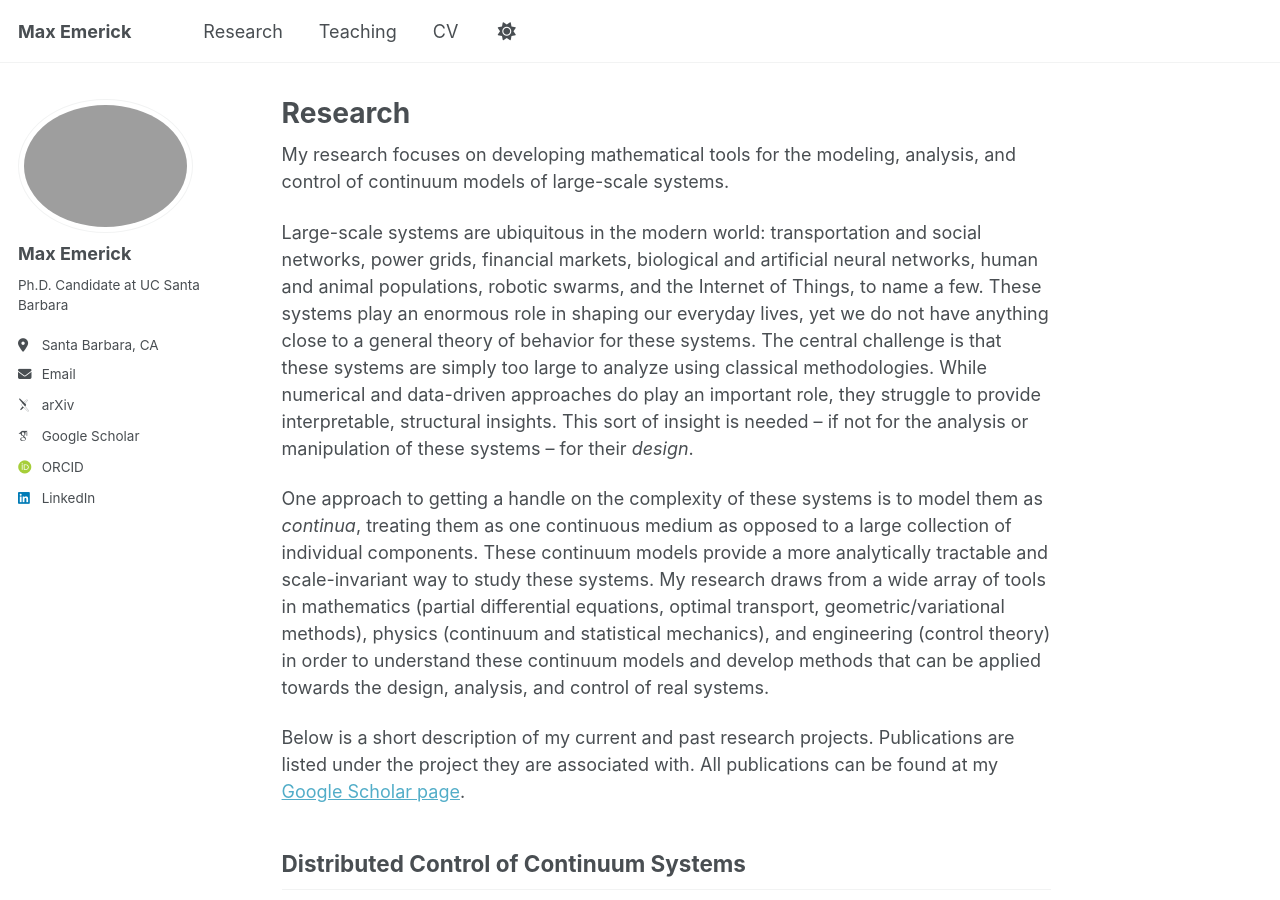
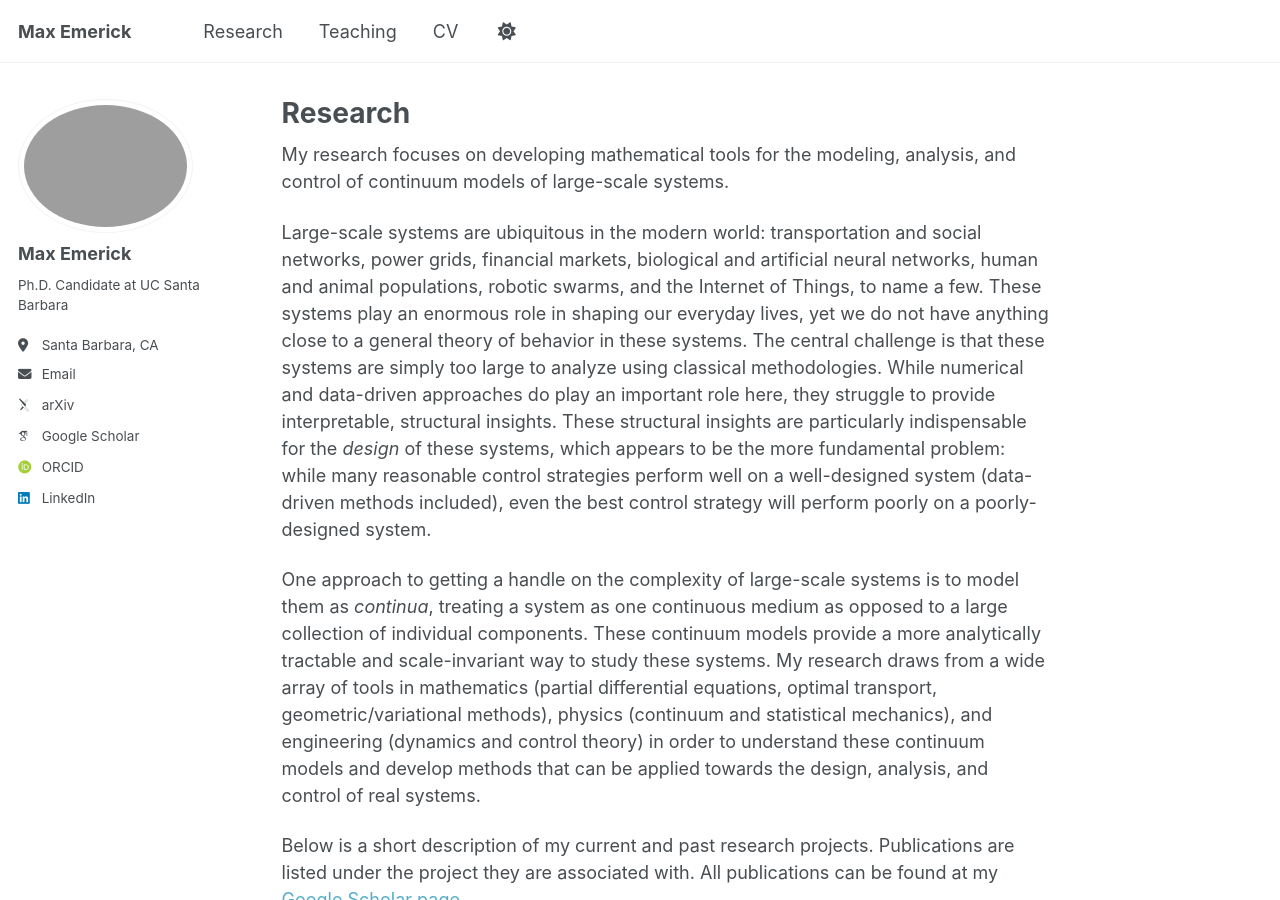
Before and after one commit to maxemerick/maxemerick.github.io, a Jekyll site: the page built from _pages/research.md, in a window 1280 px wide and 900 px high. Built offline with Jekyll 4.4.1, drawn with Linux system fonts in a browser that asks for light colours; some web fonts are replaced.

Commit message:
Update research.md

```diff
--- a/_pages/research.md
+++ b/_pages/research.md
@@ -8,9 +8,9 @@ redirect_from:
 
 My research focuses on developing mathematical tools for the modeling, analysis, and control of continuum models of large-scale systems.
 
-Large-scale systems are ubiquitous in the modern world: transportation and social networks, power grids, financial markets, biological and artificial neural networks, human and animal populations, robotic swarms, and the Internet of Things, to name a few. These systems play an enormous role in shaping our everyday lives, yet we do not have anything close to a general theory of behavior for these systems. The central challenge is that these systems are simply too large to analyze using classical methodologies. While numerical and data-driven approaches do play an important role, they struggle to provide interpretable, structural insights. This sort of insight is needed -- if not for the analysis or manipulation of these systems -- for their *design*.
+Large-scale systems are ubiquitous in the modern world: transportation and social networks, power grids, financial markets, biological and artificial neural networks, human and animal populations, robotic swarms, and the Internet of Things, to name a few. These systems play an enormous role in shaping our everyday lives, yet we do not have anything close to a general theory of behavior in these systems. The central challenge is that these systems are simply too large to analyze using classical methodologies. While numerical and data-driven approaches do play an important role here, they struggle to provide interpretable, structural insights. These structural insights are particularly indispensable for the *design* of these systems, which appears to be the more fundamental problem: while many reasonable control strategies perform well on a well-designed system (data-driven methods included), even the best control strategy will perform poorly on a poorly-designed system.
 
-One approach to getting a handle on the complexity of these systems is to model them as *continua*, treating them as one continuous medium as opposed to a large collection of individual components. These continuum models provide a more analytically tractable and scale-invariant way to study these systems. My research draws from a wide array of tools in mathematics (partial differential equations, optimal transport, geometric/variational methods), physics (continuum and statistical mechanics), and engineering (control theory) in order to understand these continuum models and develop methods that can be applied towards the design, analysis, and control of real systems.
+One approach to getting a handle on the complexity of large-scale systems is to model them as *continua*, treating a system as one continuous medium as opposed to a large collection of individual components. These continuum models provide a more analytically tractable and scale-invariant way to study these systems. My research draws from a wide array of tools in mathematics (partial differential equations, optimal transport, geometric/variational methods), physics (continuum and statistical mechanics), and engineering (dynamics and control theory) in order to understand these continuum models and develop methods that can be applied towards the design, analysis, and control of real systems.
 
 Below is a short description of my current and past research projects. Publications are listed under the project they are associated with. All publications can be found at my [Google Scholar page](https://scholar.google.com/citations?user=CN7oYBQAAAAJ&hl=en).
 
```
